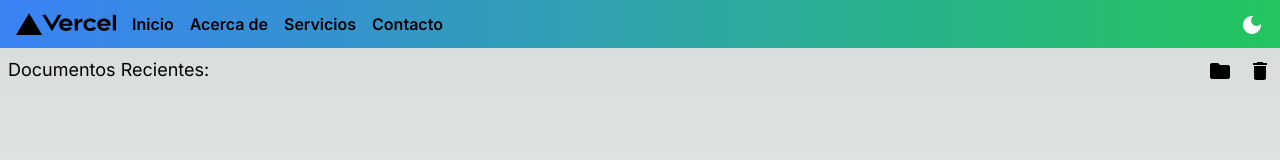
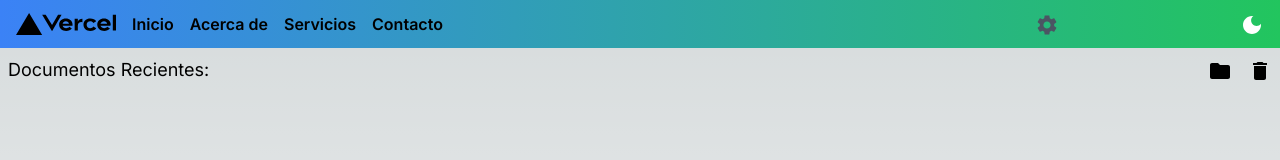
Before and after one commit to Nerovelic/Sigify, a Next.js app: page / in a window 1280 px wide. Shown: the top 160 px of the page. Built offline with nearby package versions, Linux system fonts and the light colour scheme.

Commit message:
se añadio el boton de setting

```diff
--- a/src/app/components/navbar.tsx
+++ b/src/app/components/navbar.tsx
@@ -2,6 +2,7 @@ import React from "react";
 import Image from "next/image";
 import LightModeIcon from "@mui/icons-material/LightMode";
 import DarkModeIcon from "@mui/icons-material/DarkMode";
+import SettingsIcon from "@mui/icons-material/Settings";
 // @ts-ignore
 import styles from "../css/modeTheme.css";
 
@@ -64,7 +65,12 @@ export default function Navbar({ isDarkMode, toggleMode }: NavbarProps) {
             </a>
           </nav>
         </div>
-
+        <button
+          onClick={() => console.log("el boton de ajustes se presiono")}
+          className="ml-[33%]"
+        >
+          <SettingsIcon className={`text-gray-600`} />
+        </button>
         {/* Botón de cambio de tema */}
         <button onClick={toggleMode}>
           {isDarkMode ? <LightModeIcon /> : <DarkModeIcon />}
```
